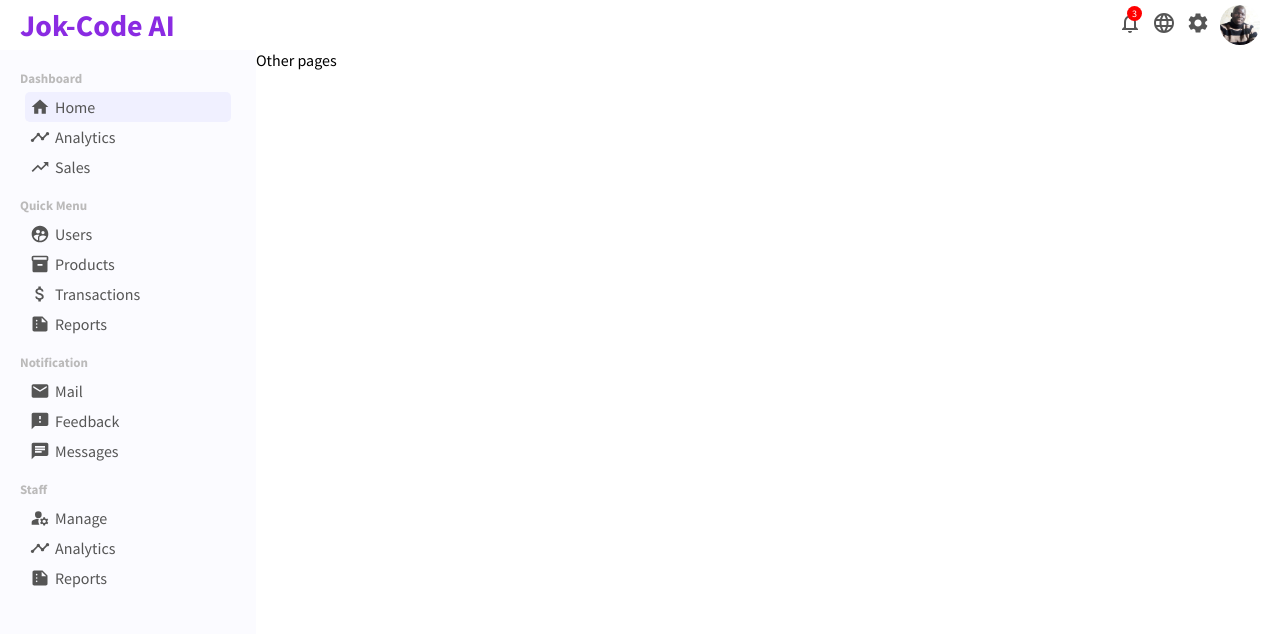
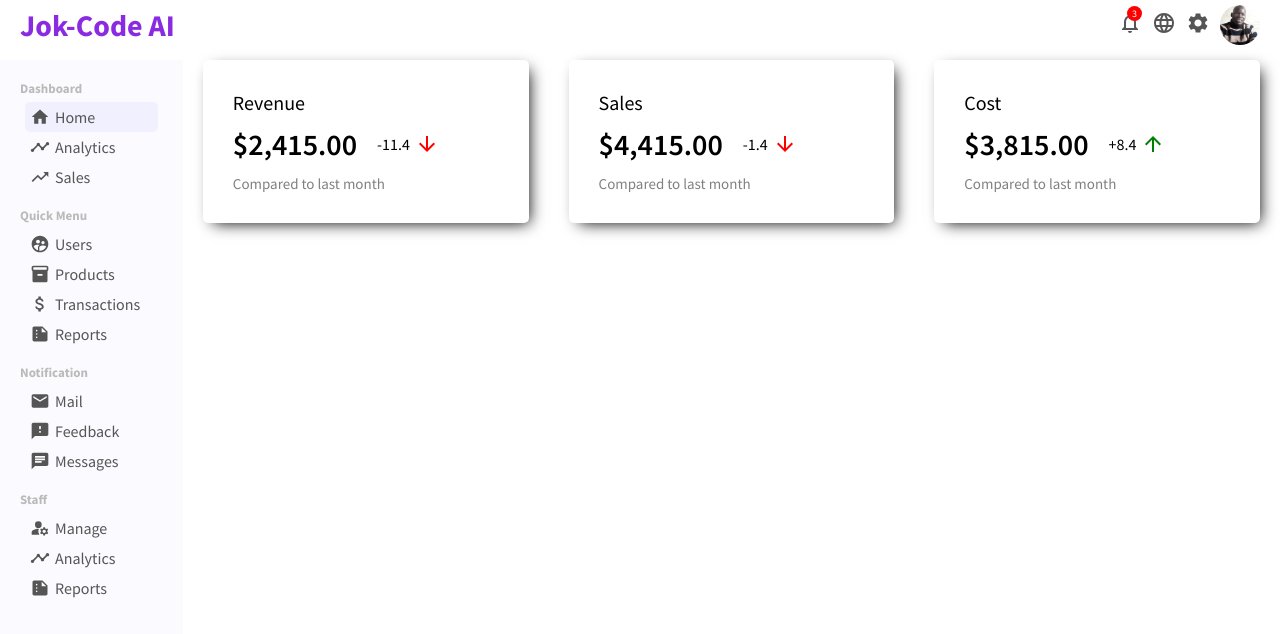
Before and after one commit to Jokmonsimon/react-admin-dashboard, a React (Create React App) app: page / in a window 1280 px wide. Shown: the top 634 px of the page. Built offline with nearby package versions, Linux system fonts and the light colour scheme.

Commit message:
Craeted Dashboard and added revenue details

```diff
--- a/src/App.css
+++ b/src/App.css
@@ -1,8 +1,4 @@
 .sidebar-container {
   display: flex;
+  margin-top: 10px;
 }
-
-.others {
-  flex: 4;
-  background-color: white;
-}
--- a/src/App.js
+++ b/src/App.js
@@ -1,6 +1,7 @@
 import Header from "./components/header/Header";
 import Sidebar from "./components/sidebar/Sidebar";
 import "./App.css";
+import Dashboard from "./pages/dashboard/Dashboard";
 
 function App() {
   return (
@@ -8,7 +9,7 @@ function App() {
       <Header />
       <div className="sidebar-container">
         <Sidebar />
-        <div className="others">Other pages</div>
+        <Dashboard />
       </div>
     </div>
   );
--- /dev/null
+++ b/src/components/featureInfo/FeatureInfo.css
@@ -0,0 +1,51 @@
+.featured {
+  width: 100%;
+  display: flex;
+  justify-content: space-between;
+}
+
+.featured-item {
+  flex: 1;
+  margin: 0px 20px;
+  padding: 30px;
+  border-radius: 5px;
+  cursor: pointer;
+  -webkit-box-shadow: 5px 5px 15px -5px #000000;
+  box-shadow: 5px 5px 15px -5px #000000;
+}
+
+.feature-title {
+  font-size: 20px;
+}
+
+.money-container {
+  margin: 10px 0px;
+  display: flex;
+  align-items: center;
+}
+
+.feature-money {
+  font-size: 30px;
+  font-weight: 600;
+}
+
+.money-rate {
+  display: flex;
+  align-items: center;
+  margin-left: 20px;
+}
+
+.money-icon {
+  font-size: 14px;
+  margin-left: 5px;
+  color: green;
+}
+
+.money-icon.negative {
+  color: red;
+}
+
+.feature-compare {
+  font-size: 15px;
+  color: gray;
+}
--- /dev/null
+++ b/src/components/featureInfo/FeatureInfo.jsx
@@ -0,0 +1,40 @@
+import { ArrowDownward, ArrowUpward } from "@mui/icons-material";
+import React from "react";
+import "./FeatureInfo.css";
+
+export default function FeatureInfo() {
+  return (
+    <div className="featured">
+      <div className="featured-item">
+        <span className="feature-title">Revenue</span>
+        <div className="money-container">
+          <span className="feature-money">$2,415.00</span>
+          <span className="money-rate">
+            -11.4 <ArrowDownward className="money-icon negative" />
+          </span>
+        </div>
+        <span className="feature-compare">Compared to last month</span>
+      </div>
+      <div className="featured-item">
+        <span className="feature-title">Sales</span>
+        <div className="money-container">
+          <span className="feature-money">$4,415.00</span>
+          <span className="money-rate">
+            -1.4 <ArrowDownward className="money-icon negative" />
+          </span>
+        </div>
+        <span className="feature-compare">Compared to last month</span>
+      </div>
+      <div className="featured-item">
+        <span className="feature-title">Cost</span>
+        <div className="money-container">
+          <span className="feature-money">$3,815.00</span>
+          <span className="money-rate">
+            +8.4 <ArrowUpward className="money-icon" />
+          </span>
+        </div>
+        <span className="feature-compare">Compared to last month</span>
+      </div>
+    </div>
+  );
+}
--- /dev/null
+++ b/src/pages/dashboard/Dashboard.css
@@ -0,0 +1,3 @@
+.dashboard {
+  flex: 6;
+}
--- /dev/null
+++ b/src/pages/dashboard/Dashboard.jsx
@@ -0,0 +1,11 @@
+import React from "react";
+import FeatureInfo from "../../components/featureInfo/FeatureInfo";
+import "./Dashboard.css";
+
+export default function Dashboard() {
+  return (
+    <div className="dashboard">
+      <FeatureInfo />
+    </div>
+  );
+}
```
